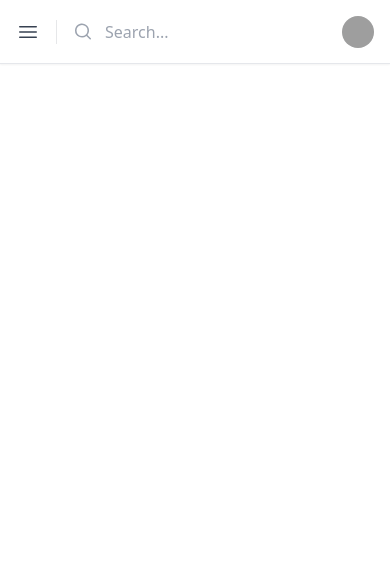
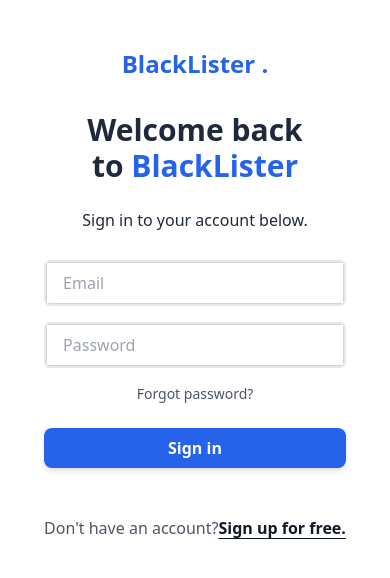
Before and after one commit to devjaiye/interswitch-eng-cohort4-group5, a React (Vite) app: page / in a window 390 px wide. Shown: the top 578 px of the page. Built offline with nearby package versions, Linux system fonts and the light colour scheme; grey boxes are pictures that could not be loaded.

Commit message:
login api consumed

```diff
--- a/package.json
+++ b/package.json
@@ -13,10 +13,14 @@
     "@headlessui/react": "^1.7.18",
     "@heroicons/react": "^2.1.3",
     "@tailwindcss/forms": "^0.5.7",
+    "axios": "^1.6.8",
+    "formik": "^2.4.5",
     "react": "^18.2.0",
     "react-dom": "^18.2.0",
     "react-icons": "^5.0.1",
-    "react-router-dom": "^6.22.3"
+    "react-loader-spinner": "^6.1.6",
+    "react-router-dom": "^6.22.3",
+    "react-validation": "^3.0.7"
   },
   "devDependencies": {
     "@types/react": "^18.2.66",
--- a/src/App.jsx
+++ b/src/App.jsx
@@ -2,14 +2,15 @@
 import SidebarContent from './components/Sidebar/SidebarContent';
 import Users from './pages/Users.jsx'
 import UserProfile from './pages/UserProfile.jsx';
+import Login from "./components/Login.jsx";
 
 function App() {
   return (
 <BrowserRouter>
-      <SidebarContent/>
         <Routes>
-         <Route path="/app/dashboard" element={<Users />} />
-          <Route path="/app/profile" element={<UserProfile />} />
+            <Route path="/" element={<Login />} />
+            <Route path="/app/dashboard" element={<Users />} />
+            <Route path="/app/profile" element={<UserProfile />} />
         </Routes>
     </BrowserRouter>
   );
--- a/src/components/Login.jsx
+++ b/src/components/Login.jsx
@@ -1,6 +1,61 @@
+import {useNavigate} from "react-router-dom";
+import {useState} from "react";
+import AuthService from "../services/auth.service.js";
+import { Audio } from 'react-loader-spinner'
+const Login = () => {
+  const navigate = useNavigate()
+  const [formData, setFormData] = useState({
+    email: '',
+    password: ''
+  })
+  const [message, setMessage] = useState("");
+  const [loading, setLoading] = useState(false)
+  const [errors, setErrors] = useState({});
+  const handleChange = (e) => {
+    const {name, value} = e.target;
+    setFormData({
+      ...formData, [name] : value
+    })
+  }
+  const handleSubmit = (e) => {
+    setLoading(true)
+    e.preventDefault()
+    const validationErrors = {}
+    if(!formData.email.trim()) {
+      validationErrors.email = "email is required"
+    } else if(!/\S+@\S+\.\S+/.test(formData.email)){
+      validationErrors.email = "email is not valid"
+    }
 
+    if(!formData.password.trim()) {
+      validationErrors.password = "password is required"
+    } else if(formData.password.length < 6){
+      validationErrors.password = "password should be at least 6 char"
+    }
 
-const Login = () => {
+    setErrors(validationErrors)
+
+    if(Object.keys(validationErrors).length === 0) {
+      AuthService.login(formData.email, formData.password).then(
+          () => {
+            navigate("/app/dashboard");
+          },
+          error => {
+            const resMessage =
+                (error.response &&
+                    error.response.data &&
+                    error.response.data.message) ||
+                error.message ||
+                error.toString();
+            setLoading(false);
+            setMessage(resMessage)
+          }
+      );
+    } else {
+      setLoading(false)
+    }
+
+  }
   return (
       <div className="flex w-screen flex-wrap text-slate-800">
         <div className="flex w-full flex-col md:w-1/2">
@@ -14,20 +69,38 @@
             </p>
             <p className="mt-6 text-center font-medium md:text-left">Sign in to your account below.</p>
 
-      <form className="flex flex-col items-stretch pt-3 md:pt-8">
+            <form className="flex flex-col items-stretch pt-3 md:pt-8" onSubmit={handleSubmit}>
               <div className="flex flex-col pt-4">
                 <div className="relative flex overflow-hidden rounded-md border-2 transition focus-within:border-blue-600">
-            <input type="email" id="login-email" className="w-full flex-shrink appearance-none border-gray-300 bg-white py-2 px-4 text-base text-gray-700 placeholder-gray-400 focus:outline-none" placeholder="Email" />
+                  <input type="email" id="login-email" className="w-full flex-shrink appearance-none border-gray-300 bg-white py-2 px-4 text-base text-gray-700 placeholder-gray-400 focus:outline-none" placeholder="Email" name="email" onChange={handleChange} />
                 </div>
+                {errors.email && <span style={{color: "red", textTransform: "capitalize"}}>{errors.email}</span>}
+
               </div>
               <div className="mb-4 flex flex-col pt-4">
                 <div className="relative flex overflow-hidden rounded-md border-2 transition focus-within:border-blue-600">
-            <input type="password" id="login-password" className="w-full flex-shrink appearance-none border-gray-300 bg-white py-2 px-4 text-base text-gray-700 placeholder-gray-400 focus:outline-none" placeholder="Password" />
+                  <input type="password" id="login-password" className="w-full flex-shrink appearance-none border-gray-300 bg-white py-2 px-4 text-base text-gray-700 placeholder-gray-400 focus:outline-none" placeholder="Password" name="password" onChange={handleChange}/>
                 </div>
+                {errors.password && <span style={{color: "red", textTransform: "capitalize"}}>{errors.password}</span>}
+
               </div>
               <a href="#" className="mb-6 text-center text-sm font-medium text-gray-600 md:text-left">Forgot password?</a>
-        <button type="submit" className="rounded-lg bg-blue-600 px-4 py-2 text-center text-base font-semibold text-white shadow-md outline-none ring-blue-500 ring-offset-2 transition hover:bg-blue-700 focus:ring-2 md:w-32">Sign in</button>
+              <button type="submit" className="rounded-lg bg-blue-600 px-4 py-2 text-center text-base font-semibold text-white shadow-md outline-none ring-blue-500 ring-offset-2 transition hover:bg-blue-700 focus:ring-2 md:w-32">
+                {
+                  loading ? <Audio
+                      height="80"
+                      width="80"
+                      radius="9"
+                      color="green"
+                      ariaLabel="loading"
+                      wrapperStyle
+                      wrapperClass
+                  /> :
+                      <span>Sign in</span>
+                }
+              </button>
             </form>
+            {message}
             <div className="py-12 text-center">
               <p className="text-gray-600">
                 Don{"'"}t have an account?
--- a/src/components/Sidebar/SidebarContent.jsx
+++ b/src/components/Sidebar/SidebarContent.jsx
@@ -26,7 +26,8 @@
 const SidebarContent = () =>  {
   const location = useLocation();
   const [sidebarOpen, setSidebarOpen] = useState(false);
-
+  const userDetails = (JSON.parse(localStorage.getItem("user"))).data;
+  console.log(userDetails)
   return (
     <>
       <div className="html h-full bg-white">
@@ -203,7 +204,7 @@
                       />
                       <span className="hidden lg:flex lg:items-center">
                         <span className="ml-4 text-sm font-semibold leading-6 text-gray-900" aria-hidden="true">
-                         John Doe
+                         {userDetails.user.firstName + " " + userDetails.user.lastName}
                         </span>
                         <ChevronDownIcon className="ml-2 h-5 w-5 text-gray-400" aria-hidden="true" />
                       </span>
--- a/src/pages/Users.jsx
+++ b/src/pages/Users.jsx
@@ -1,8 +1,10 @@
 import UsersTable from '../components/UsersTable'
+import SidebarContent from "../components/Sidebar/SidebarContent.jsx";
 
 const Users = () => {
   return (
     <div>
+        <SidebarContent/>
         <UsersTable/>
     </div>
   )
--- /dev/null
+++ b/src/services/auth.service.js
@@ -0,0 +1,45 @@
+import axios from "axios";
+// import {useNavigate} from "react-router-dom";
+
+const API_URL = "https://olaniyi.bsite.net/api/account/";
+// const navigate = useNavigate()
+class AuthService {
+	login(email, password) {
+		return axios.post(API_URL + "login", {
+				email,
+				password
+			},
+			{
+				headers: {
+					language: "en"
+				}
+			})
+			.then(response => {
+				console.log(response)
+				if (response.data.data.token) {
+					console.log(response)
+					localStorage.setItem("user", JSON.stringify(response.data));
+					// navigate("/app/dashboard");
+				}
+				return response.data;
+			});
+	}
+
+	logout() {
+		localStorage.removeItem("user");
+	}
+
+	register(username, email, password) {
+		return axios.post(API_URL + "signup", {
+			username,
+			email,
+			password
+		});
+	}
+
+	getCurrentUser() {
+		return JSON.parse(localStorage.getItem('user'));
+	}
+}
+
+export default new AuthService();
--- /dev/null
+++ b/src/services/blacklist.service.js
@@ -0,0 +1,49 @@
+import axios from "axios";
+
+const API_URL = "https://olaniyi.bsite.net/swagger/v1/swagger.json/api/blacklist/";
+
+class AuthService {
+	blacklistUserCategory(category, reason, email, blacklistedAt, blacklistedById, isActive) {
+		return axios.post(API_URL + "blacklist-user-category", {
+				email,
+				category,
+				reason,
+				blacklistedAt,
+				blacklistedById,
+				isActive
+			})
+			.then(response => {
+				if (response.data.accessToken) {
+					localStorage.setItem("user", JSON.stringify(response.data));
+				}
+				return response.data;
+			});
+	}
+
+	blacklistUserEmail(reason, email) {
+		return axios.post(API_URL + "blacklist-user-category", {
+			email,
+			reason,
+		})
+			.then(response => {
+				if (response.data.accessToken) {
+					localStorage.setItem("user", JSON.stringify(response.data));
+				}
+				return response.data;
+			});
+	}
+
+	register(username, email, password) {
+		return axios.post(API_URL + "signup", {
+			username,
+			email,
+			password
+		});
+	}
+
+	getCurrentUser() {
+		return JSON.parse(localStorage.getItem('user'));
+	}
+}
+
+export default new AuthService();
```
Also changed, not shown: src/pages/UserProfile.jsx (+19 -6 lines), 2 other files (tests, documents, lock files or other folders). Lines whose indentation alone changed are shown as unchanged.
